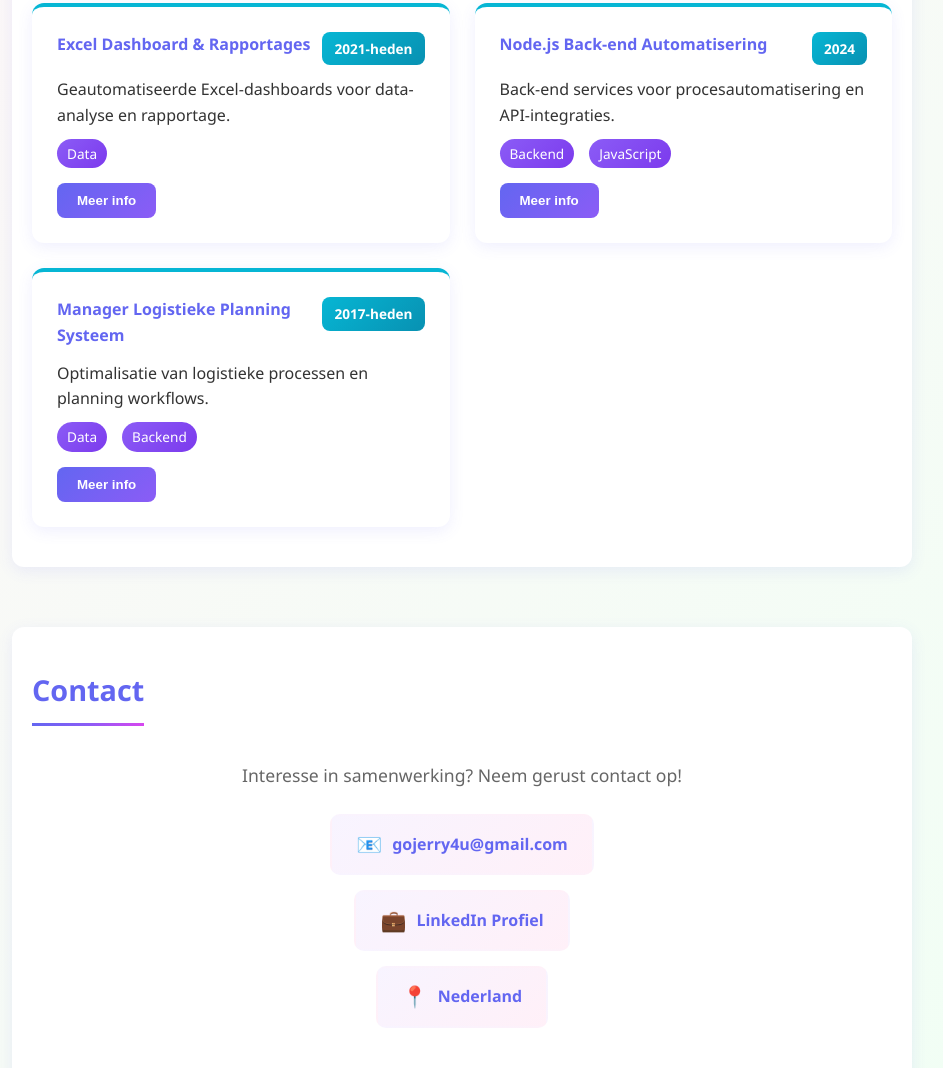
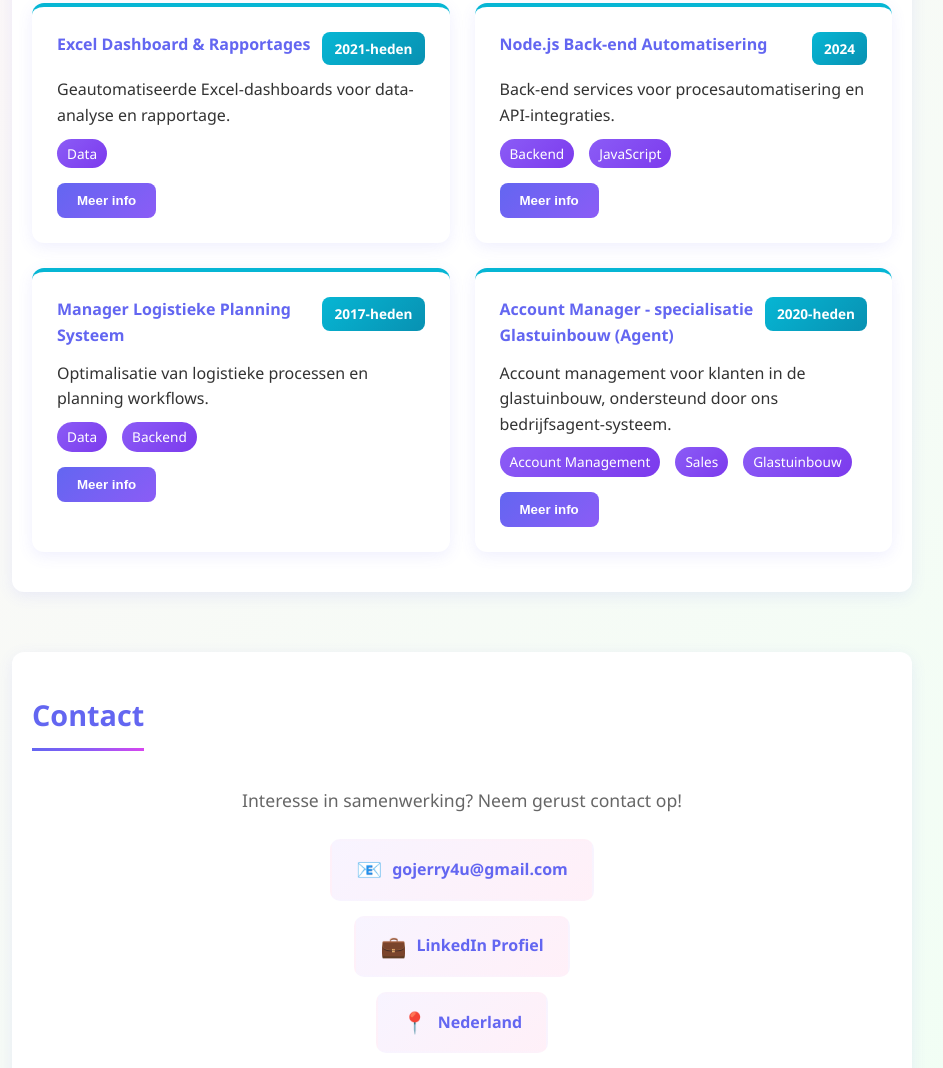
Before and after one commit to JerryJ1964/desktop-tutorial, a plain HTML site: page dist/index.html in a window 1280 px wide. Shown: the part 3641-4709 px from the top of the page, without its empty margins (178-1121 px from the left). Drawn offline with Linux system fonts and the light colour scheme.

Commit message:
Add files via upload

```diff
--- a/dist/data/portfolio-data.js
+++ b/dist/data/portfolio-data.js
@@ -9,7 +9,8 @@ export const portfolioData = {
         roles: [
             "ICT & Data Analist",
             "Manager Logistiek Planner",
-            "Back-end Developer"
+            "Back-end Developer",
+            "Account Manager specialisatie Glastuinbouw"
         ]
     },
     about: [
@@ -119,6 +120,16 @@ export const portfolioData = {
             tags: ["Data", "Backend"],
             link: "#"
         }
+        ,
+        {
+            id: 6,
+            title: "Account Manager - specialisatie Glastuinbouw (Agent)",
+            description: "Account management voor klanten in de glastuinbouw, ondersteund door ons bedrijfsagent-systeem.",
+            details: "Verantwoordelijk voor klantrelaties binnen de glastuinbouwsector. Dit project omvat uitvoering van accountmanagement-taken, relatiebeheer, verkoopondersteuning en het inzetten van een intern 'agent' (software/agent persoon) binnen ons bedrijf om klantcommunicatie en follow-ups te automatiseren en te stroomlijnen.",
+            date: "2020-heden",
+            tags: ["Account Management", "Sales", "Glastuinbouw"],
+            link: "#"
+        }
     ],
     contact: {
         name: "Jerry van den Berg",
--- a/dist/index.html
+++ b/dist/index.html
@@ -7,9 +7,9 @@
     <meta name="description"
         content="Portfolio van Jerry van den Berg - ICT & Data Analist, Manager Logistiek Planner en Back-end Developer met expertise in Microsoft Dynamics 365, Power BI, Excel en Node.js">
     <meta name="keywords"
-        content="Jerry van den Berg, ICT, Data Analist, Manager Logistiek Planner, Back-end Developer, Microsoft Dynamics 365, Power BI, Excel, Node.js, Portfolio">
+        content="Jerry van den Berg, ICT, Data Analist, Manager Logistiek Planner, Back-end Developer with Enthusiasm and Passion for coding, Microsoft Dynamics 365, Power BI, Excel, Node.js, Portfolio">
     <meta name="author" content="Jerry van den Berg">
-    <title>Jerry van den Berg - Portfolio | ICT & Data Analist, Manager Logistiek Planner en Back-end Developer</title>
+    <title>Jerry van den Berg - Portfolio | ICT & Data Analist, Manager Logistiek Planner, Back-end Developer with Enthusiasm and Passion for coding</title>
 
     <!-- External Stylesheets -->
     <link rel="stylesheet" href="styles/main.css">
```
